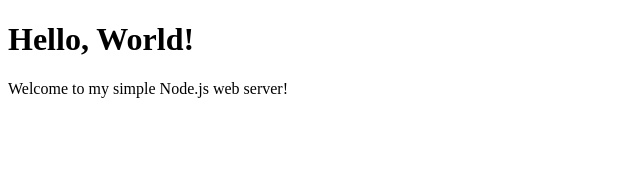
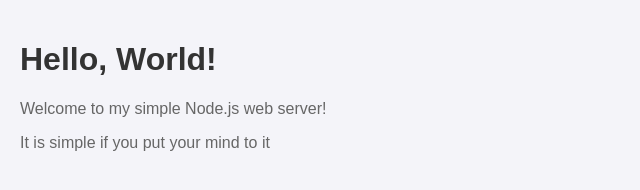
Before and after one commit to Oluwafemi-Olayemi/demo, a plain HTML site: page public/index.html in a window 1280 px wide. Shown: the whole page, without its empty margins (0-640 px from the left). Drawn offline with Linux system fonts and the light colour scheme.

Commit message:
version 2

```diff
--- a/public/index.html
+++ b/public/index.html
@@ -3,10 +3,12 @@
   <head>
     <meta charset="UTF-8">
     <meta name="viewport" content="width=device-width, initial-scale=1.0">
+    <link rel="stylesheet" href="/style.css">
     <title>Hello World Webpage</title>
   </head>
   <body>
     <h1>Hello, World!</h1>
     <p>Welcome to my simple Node.js web server!</p>
+    <p>It is simple if you put your mind to it</p>
   </body>
 </html>
```
